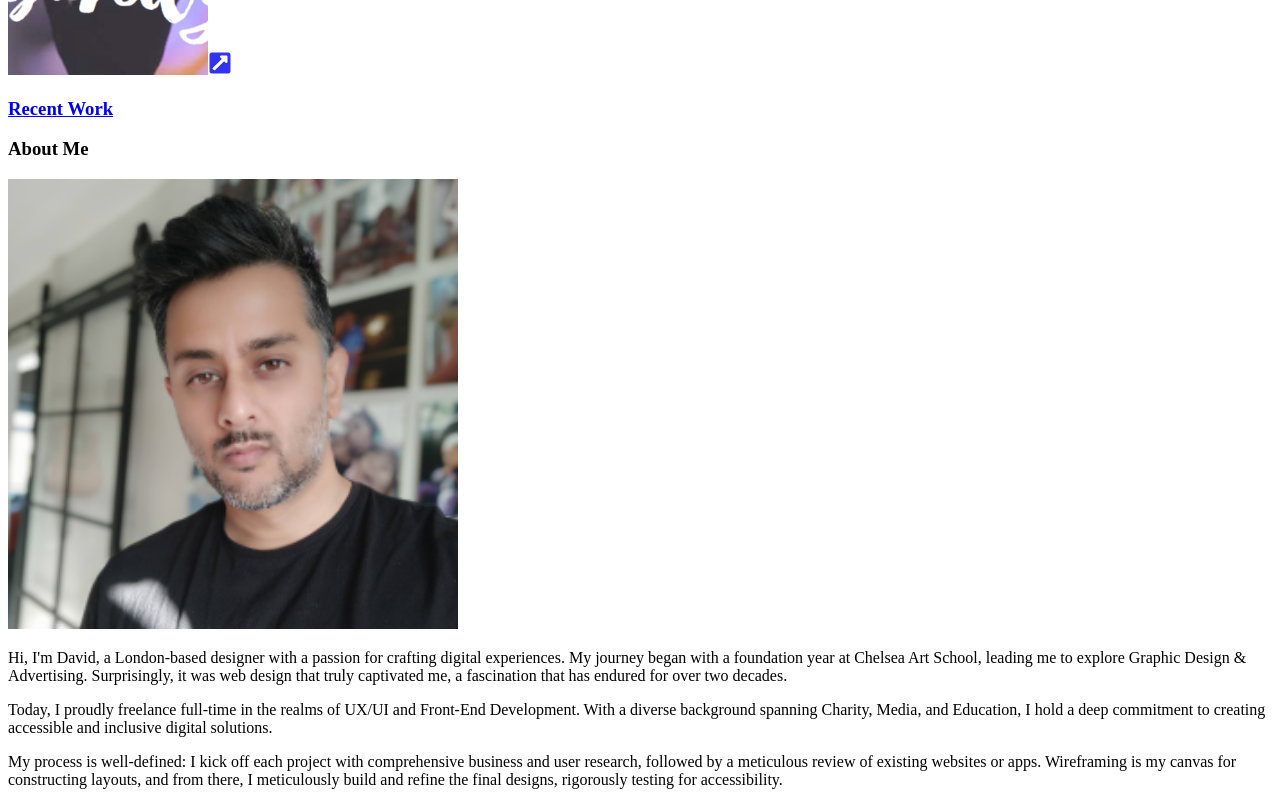
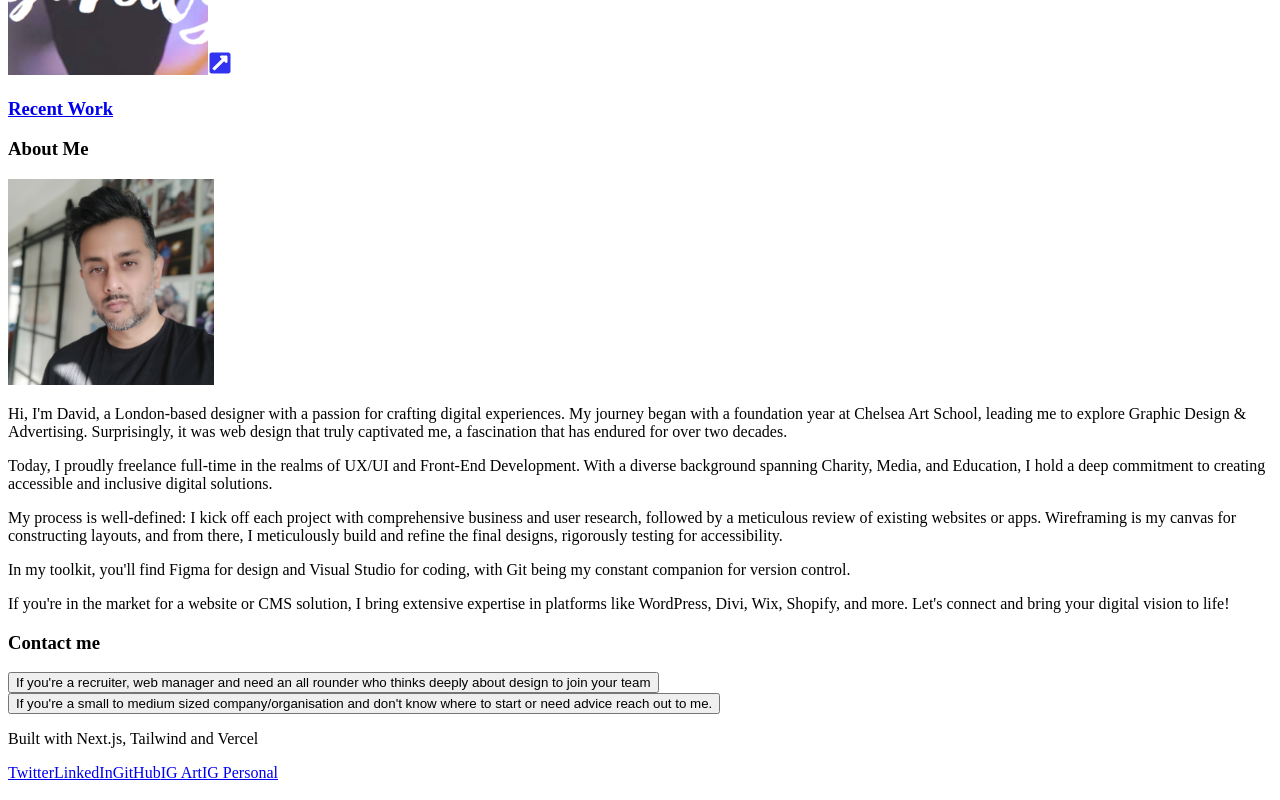
Before and after one commit to davofaz/nextjs-portfolio-site, a Next.js app: page / in a window 1280 px wide. Shown: the part 3540-4340 px from the top of the page. Built offline with nearby package versions, Linux system fonts and the light colour scheme.

Commit message:
feature: test layout page added for new ideas

```diff
--- a/components/About.js
+++ b/components/About.js
@@ -4,22 +4,17 @@ import profile from "../public/david-fazaldin-2021-av.png"
 
 const About = () => {
     return (
-        <div className="grid grid-cols-6 gap-0 md:grid-cols-4 gap-y-0 border-8 border-b-8 border-t-0 border-black bg-black dark:border-gray-700 dark:bg-gray-700">
-             <div className="col-span-2">
+        <div className="flex flex-col border-8 border-b-8 border-t-0 border-black bg-black dark:border-gray-700 dark:bg-gray-700 text-white">
          <h3 className="text-white p-2 text-2xl md:text-4xl md:p-8 md:colspan-2 uppercase font-thin dark:text-gray-300">About Me</h3>
-            </div>
-            <div className="col-span-4 md:col-span-2">
          <Image
                         src={profile}
                         alt="Profile"
                         priority={true}
-                        width={450}
-                        height={450}
+                        width={206}
+                        height={206}
                         placeholder="blur"
                     />
-            </div>
-
-            <div className="text-white text-2xl p-4 md:p-8 bg-black dark:bg-gray-700 col-span-6 border-black  mb-0 pb-0 dark:text-gray-300 md:border-0">
+         <div className="text-justify">
           <p className="pb-6">Hi, I'm David, a London-based designer with a passion for crafting digital experiences. My journey began with a foundation year at Chelsea Art School, leading me to explore Graphic Design & Advertising. Surprisingly, it was web design that truly captivated me, a fascination that has endured for over two decades.</p>
           <p className="pb-6">Today, I proudly freelance full-time in the realms of UX/UI and Front-End Development. With a diverse background spanning Charity, Media, and Education, I hold a deep commitment to creating accessible and inclusive digital solutions.</p>
           <p className="pb-6">My process is well-defined: I kick off each project with comprehensive business and user research, followed by a meticulous review of existing websites or apps. Wireframing is my canvas for constructing layouts, and from there, I meticulously build and refine the final designs, rigorously testing for accessibility.</p>
--- a/components/Contact.js
+++ b/components/Contact.js
@@ -3,7 +3,7 @@ import Link from "next/link"
 
 const Contact = () => {
     return (
-        <div className="grid grid-cols-2 sm:grid-cols-2 gap-0 gap-y-0 border-8 border-b-8 border-t-8 border-black bg-white dark:border-gray-700 dark:bg-gray-400">
+        <div className="flex border-8 border-b-8 border-t-8 border-black bg-white dark:border-gray-700 dark:bg-gray-400">
             <div className="col-span-2 p-4">
                 <h3 className="text-black text-center text-2xl bg-white md:text-4xl md:p-4 uppercase font-thin dark:text-gray-800 dark:bg-gray-400">Contact me</h3>
             </div>
```
Also changed, not shown: pages/test/index.js (added, +15 -0 lines). Lines whose indentation alone changed are shown as unchanged.
